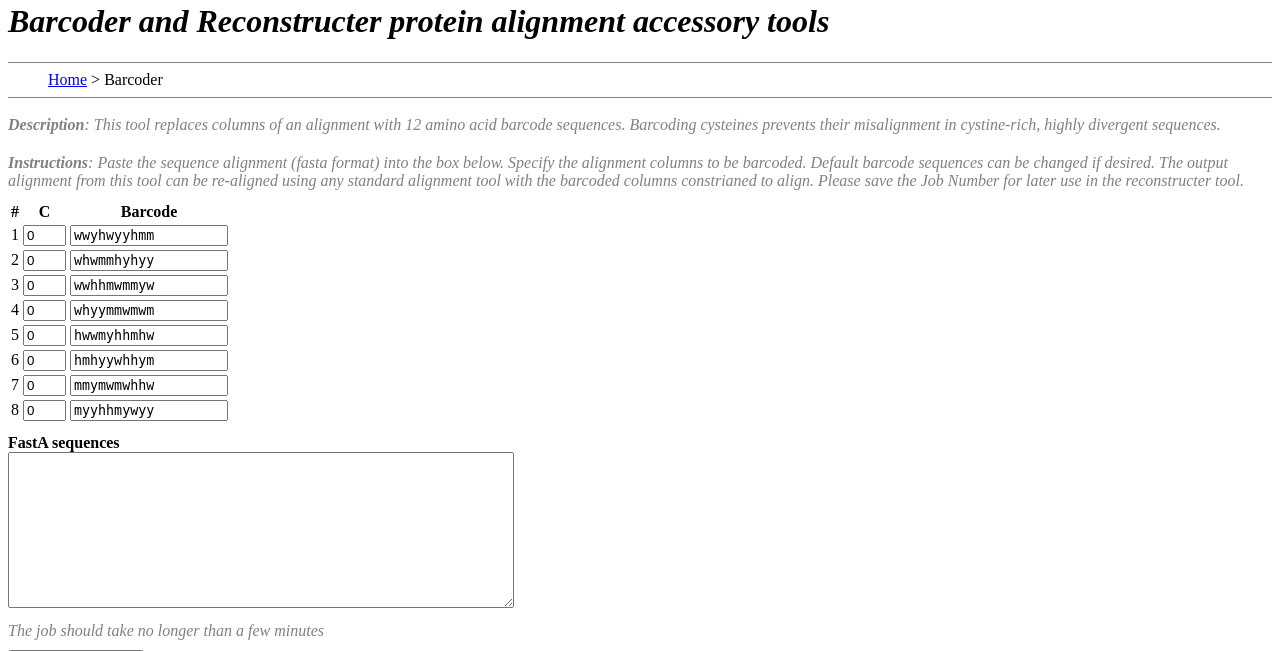
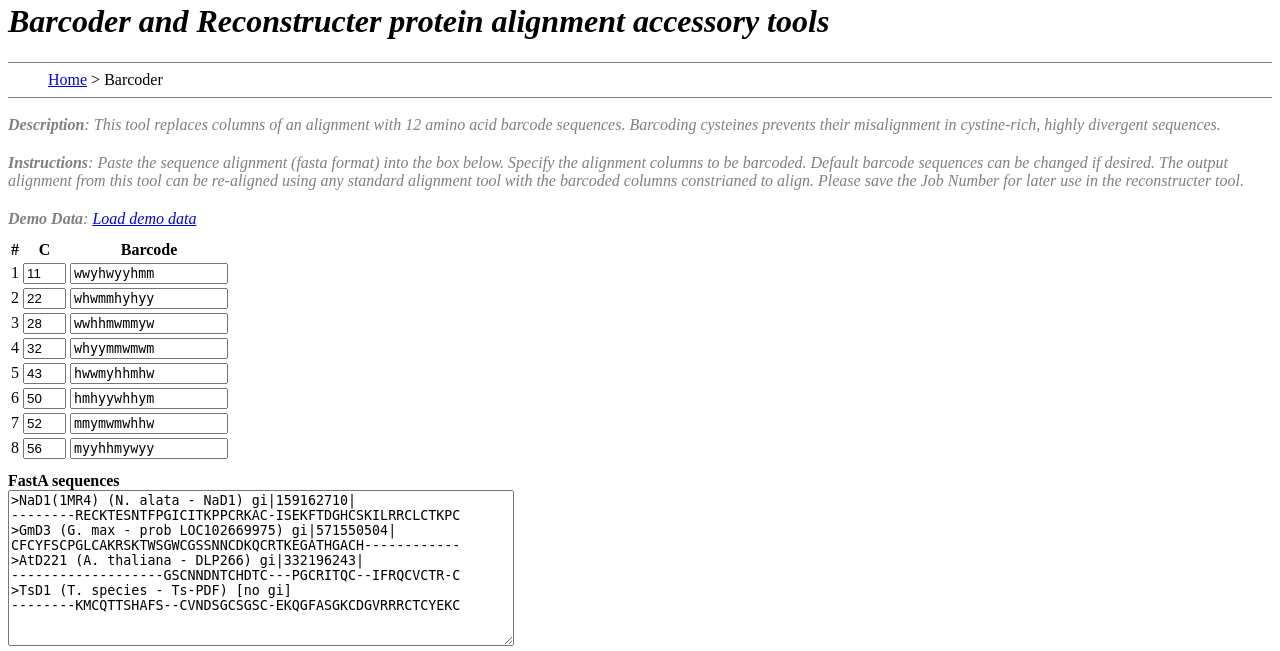
Before and after one commit to TS404/CysBar, a PHP site: page /webapp/barcoder.php?demo=1 in a window 1280 px wide. Shown: the part 18-669 px from the top of the page. Run offline with PHP 8.4, Linux system fonts and the light colour scheme.

Commit message:
Feature: added demo data on barcoder page

```diff
--- a/webapp/barcoder.php
+++ b/webapp/barcoder.php
@@ -3,6 +3,24 @@ session_start();
 include_once("config.php");
 include_once("support.php");
 
+if (popKey($_GET, 'demo', 0) == '1') {
+	$c1 = "11";
+	$c2 = "22";
+	$c3 = "28";
+	$c4 = "32";
+	$c5 = "43";
+	$c6 = "50";
+	$c7 = "52";
+	$c8 = "56";
+	$seq= ">NaD1(1MR4) (N. alata - NaD1) gi|159162710|
+--------RECKTESNTFPGICITKPPCRKAC-ISEKFTDGHCSKILRRCLCTKPC
+>GmD3 (G. max - prob LOC102669975) gi|571550504|
+CFCYFSCPGLCAKRSKTWSGWCGSSNNCDKQCRTKEGATHGACH------------
+>AtD221 (A. thaliana - DLP266) gi|332196243|
+-------------------GSCNNDNTCHDTC---PGCRITQC--IFRQCVCTR-C
+>TsD1 (T. species - Ts-PDF) [no gi]
+--------KMCQTTSHAFS--CVNDSGCSGSC-EKQGFASGKCDGVRRRCTCYEKC";
+} else {
 	$c1 = popKey($_SESSION, 'c1', 0);
 	$c2 = popKey($_SESSION, 'c2', 0);
 	$c3 = popKey($_SESSION, 'c3', 0);
@@ -11,6 +29,8 @@ $c5 = popKey($_SESSION, 'c5', 0);
 	$c6 = popKey($_SESSION, 'c6', 0);
 	$c7 = popKey($_SESSION, 'c7', 0);
 	$c8 = popKey($_SESSION, 'c8', 0);
+	$seq= popKey($_SESSION, 'seq', "");
+}
 $bc1= popKey2($_SESSION, 'bc1', "wwyhwyyhmm");
 $bc2= popKey2($_SESSION, 'bc2', "whwmmhyhyy");
 $bc3= popKey2($_SESSION, 'bc3', "wwhhmwmmyw");
@@ -19,7 +39,6 @@ $bc5= popKey2($_SESSION, 'bc5', "hwwmyhhmhw");
 $bc6= popKey2($_SESSION, 'bc6', "hmhyywhhym");
 $bc7= popKey2($_SESSION, 'bc7', "mmymwmwhhw");
 $bc8= popKey2($_SESSION, 'bc8', "myyhhmywyy");
-$seq= popKey($_SESSION, 'seq', "");
 ?>
 <!DOCTYPE html>
 <html>
@@ -36,6 +55,7 @@ $seq= popKey($_SESSION, 'seq', "");
 	<hr class="rule"/>
 	<div class="headertext"><strong>Description</strong>: This tool replaces columns of an alignment with 12 amino acid barcode sequences. Barcoding cysteines prevents their misalignment in cystine-rich, highly divergent sequences.</div>
 	<div class="headertext"><strong>Instructions</strong>: Paste the sequence alignment (fasta format) into the box below. Specify the alignment columns to be barcoded. Default barcode sequences can be changed if desired. The output alignment from this tool can be re-aligned using any standard alignment tool with the barcoded columns constrianed to align. Please save the Job Number for later use in the reconstructer tool.</div>
+	<div class="headertext"><strong>Demo Data</strong>: <a href="?demo=1">Load demo data</a></div>
 
 <?php
     if (isset($_SESSION['msg'])) {
```
Lines whose indentation alone changed are shown as unchanged.
